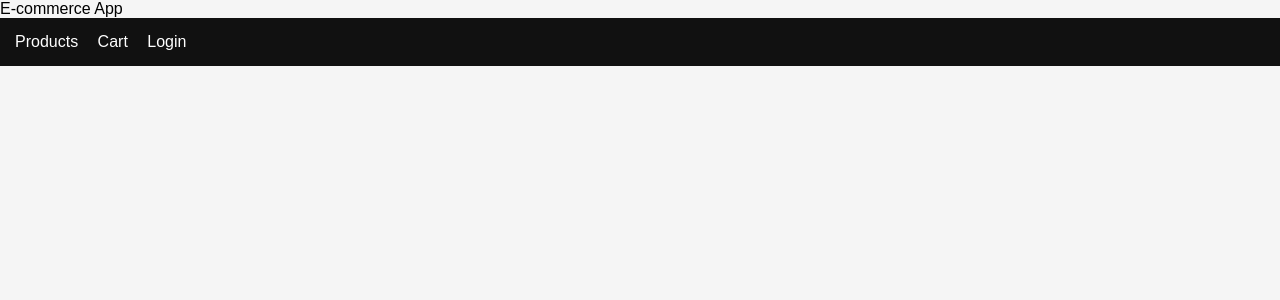
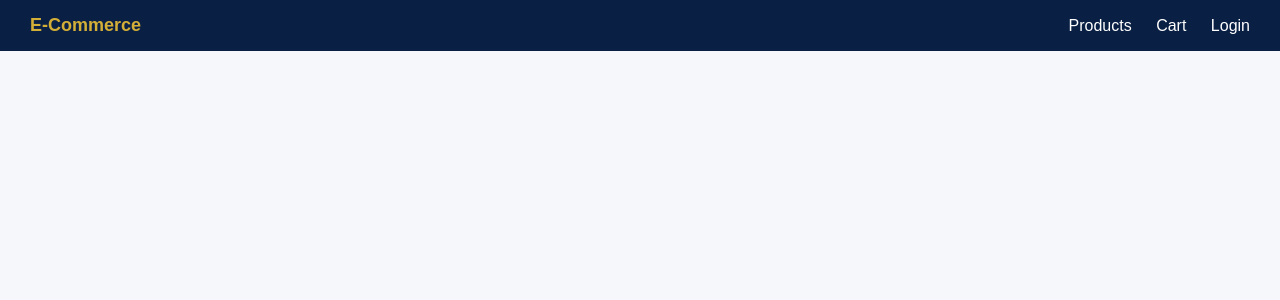
Before and after one commit to Jeremias-Silva/ecommerce_project, a Django app: page / in a window 1280 px wide. Shown: the top 300 px of the page. Run offline with Django 5.2, Linux system fonts and the light colour scheme.

Commit message:
Refactor base.html to improve styling and structure with CSS variables

```diff
--- a/templates/base.html
+++ b/templates/base.html
@@ -2,51 +2,102 @@
 <html>
 <head>
     <title>Django E-Commerce</title>
+
     <style>
-        body { font-family: Arial; margin: 0; background: #f5f5f5; }
-
-        nav {
-            background: #111;
-            padding: 15px;
+        :root {
+            --primary: #0A1F44;     /* azul dark */
+            --gold: #D4AF37;        /* amarelo gold */
+            --bg: #F5F7FA;
+            --text: #1A1A1A;
+            --white: #FFFFFF;
         }
 
-        nav a {
-            color: white;
-            margin-right: 15px;
-            text-decoration: none;
+        body {
+            font-family: Arial, sans-serif;
+            margin: 0;
+            background: var(--bg);
+            color: var(--text);
         }
 
-        .container {
-            padding: 20px;
+        /* NAVBAR */
+        nav {
+            background: var(--primary);
+            padding: 15px 30px;
+            display: flex;
+            align-items: center;
+            justify-content: space-between;
         }
 
-        .card {
-            background: white;
-            padding: 15px;
-            margin-bottom: 10px;
-            border-radius: 6px;
+        nav .logo {
+            color: var(--gold);
+            font-weight: bold;
+            font-size: 18px;
         }
 
+        nav .links a {
+            color: var(--white);
+            margin-left: 20px;
+            text-decoration: none;
+            transition: 0.3s;
+        }
+
+        nav .links a:hover {
+            color: var(--gold);
+        }
+
+        /* CONTAINER */
+        .container {
+            padding: 30px;
+        }
+
+        /* CARD */
+        .card {
+            background: var(--white);
+            padding: 20px;
+            margin-bottom: 15px;
+            border-radius: 10px;
+            box-shadow: 0 4px 12px rgba(0,0,0,0.08);
+            transition: 0.2s;
+        }
+
+        .card:hover {
+            transform: translateY(-3px);
+        }
+
+        /* BUTTON */
         .btn {
             display: inline-block;
-            padding: 8px 12px;
-            background: black;
-            color: white;
+            padding: 10px 16px;
+            background: var(--gold);
+            color: #000;
             text-decoration: none;
-            border-radius: 4px;
+            border-radius: 6px;
+            font-weight: bold;
+            transition: 0.3s;
+        }
+
+        .btn:hover {
+            opacity: 0.85;
         }
 
         .btn-danger {
-            background: red;
+            background: #c0392b;
+            color: white;
         }
+
     </style>
 </head>
+
 <body>
-E-commerce App
+
 <nav>
-    <a href="/">Products</a>
-    <a href="/cart/">Cart</a>
-    <a href="/login/">Login</a>
+    <div class="logo">E-Commerce</div>
+
+    <div class="links">
+        <a href="/">Products</a>
+        <a href="/cart/">Cart</a>
+        <a href="/login/">Login</a>
+    </div>
 </nav>
 
 <div class="container">
```
